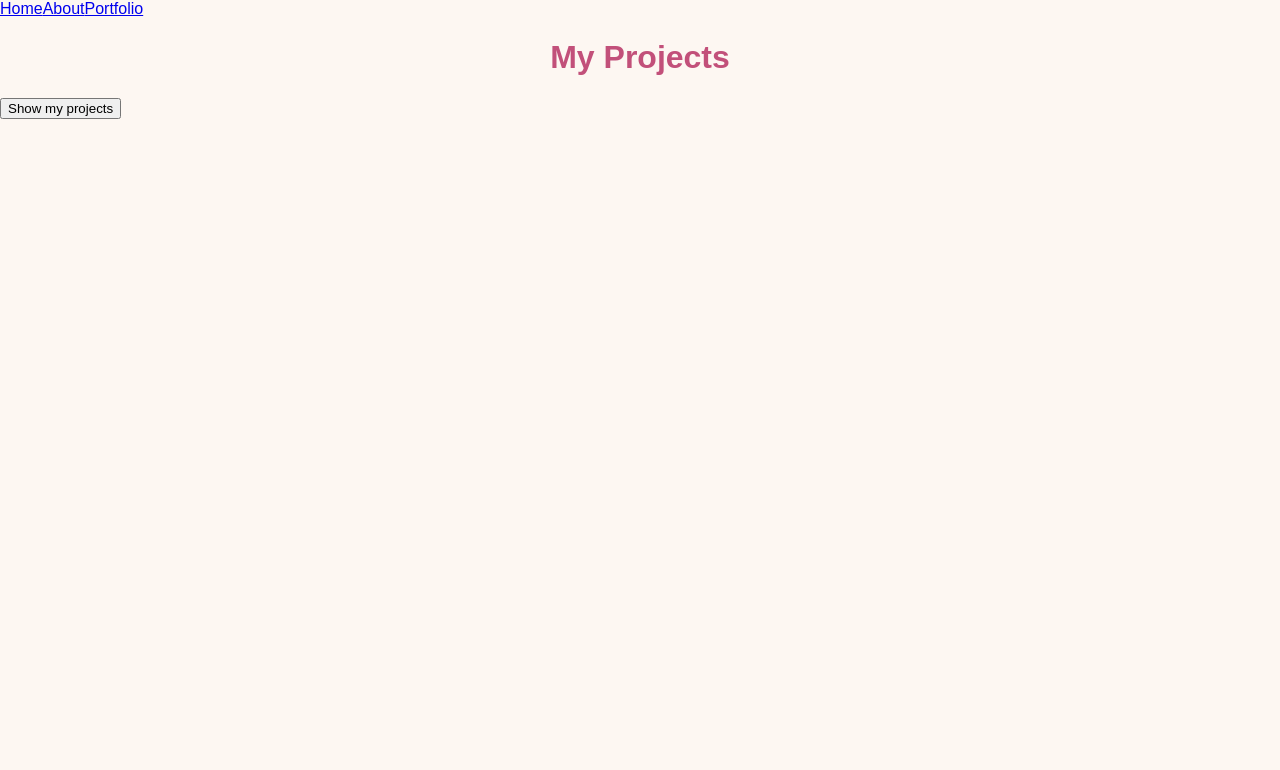
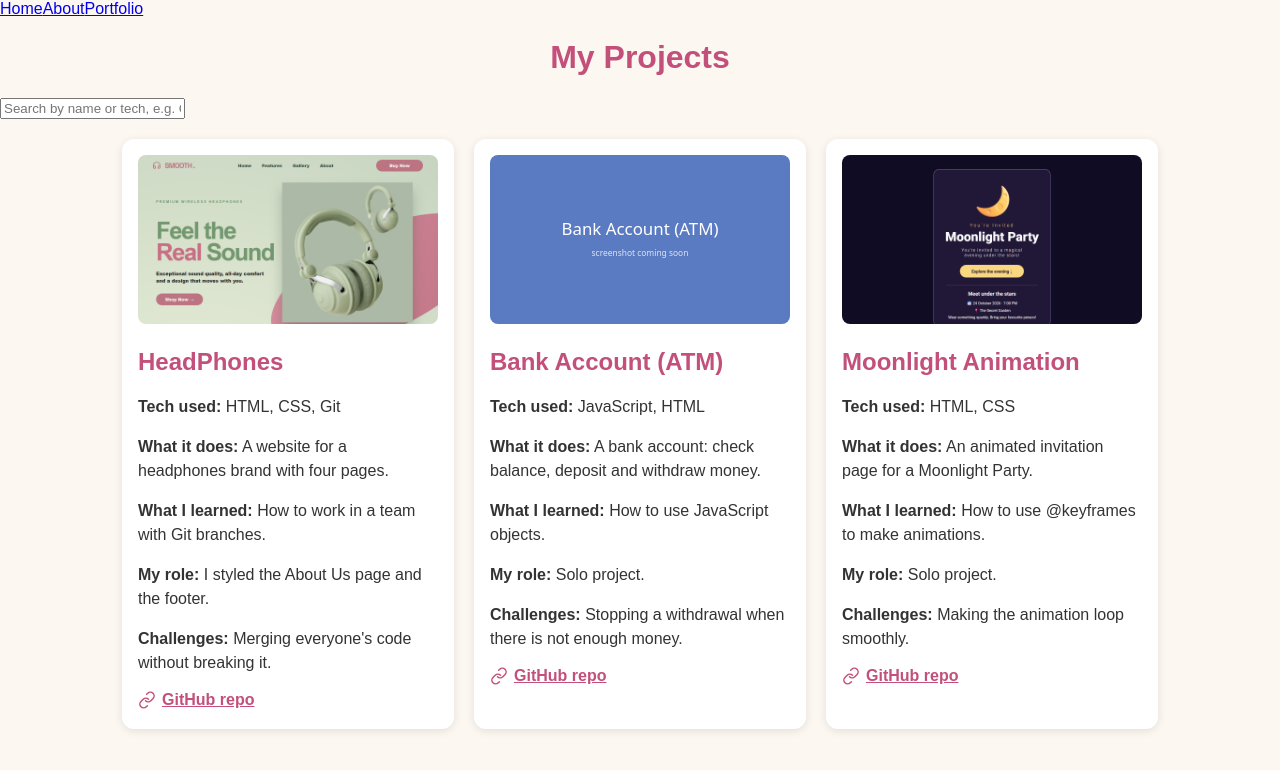
Before and after one commit to cheehaman-cyber/ReactR1Assign-Portfolio, a React (Vite) app: page /portfolio in a window 1280 px wide. Shown: the top 770 px of the page. Built offline with nearby package versions, Linux system fonts and the light colour scheme.

Commit message:
Add search by name and tech with filter and some

```diff
--- a/src/Portfolio.jsx
+++ b/src/Portfolio.jsx
@@ -41,8 +41,20 @@ const projects = [
 ];
 
 function Portfolio() {                                  // the Portfolio PAGE
-    const [showProjects, setShowProjects] = useState(false); // memory: are the projects shown? starts as false = hidden
-    const [selectedProject, setSelectedProject] = useState(null);
+    const [selectedProject, setSelectedProject] = useState(null);  // memory: which project is open in the popup
+    const [search, setSearch] = useState("");           // memory: what the user typed. starts as "" = empty
+
+    const searchText = search.toLowerCase();            // make the search small letters, so "CSS" = "css"
+
+    // filter = keep only the projects that pass the test below
+    const filteredProjects = projects.filter((project) =>
+        project.name.toLowerCase().includes(searchText) // test 1: does the NAME contain the search text?
+        ||                                              // || = OR
+        project.tech.split(", ").some((tech) =>         // test 2: split "HTML, CSS" into ["HTML", "CSS"]...
+            tech.toLowerCase().includes(searchText)     // ...does SOME (at least one) tech match?
+        )
+    );
+
         return (
             <>
             <h1>My Projects</h1>
@@ -59,13 +71,18 @@ function Portfolio() {                                  // the Portfolio PAGE
                     onClose={() => setSelectedProject(null)}
                 />
             )}
-            <button onClick={() => setShowProjects(true)}  // when clicked: change showProjects to true
-            >
-                Show my projects
-            </button>
-                        {showProjects && (                              // IF showProjects is true, THEN show the cards
+
+            <input
+                type="text"
+                className="searchBar"
+                placeholder="Search by name or tech, e.g. CSS"
+                value={search}                                  // the box always shows what's in memory
+                onChange={(event) => setSearch(event.target.value)}  // each letter typed: save the new text
+            />
+            {filteredProjects.length === 0 && <p>No projects found.</p>}  {/* if the list is empty: show a message */}
+
             <div className="projects">
-                    {projects.map((project) => (            // for EACH project in the list...
+                {filteredProjects.map((project) => (    // for EACH project that passed the filter...
                     <ProjectCard                        // ...make one card
                         key={project.name}              // key = a unique name React needs for lists
                         name={project.name}
@@ -80,7 +97,6 @@ function Portfolio() {                                  // the Portfolio PAGE
                     />
                 ))}
             </div>
-            )}
             </>
         );
 }
```
Lines whose indentation alone changed are shown as unchanged.
